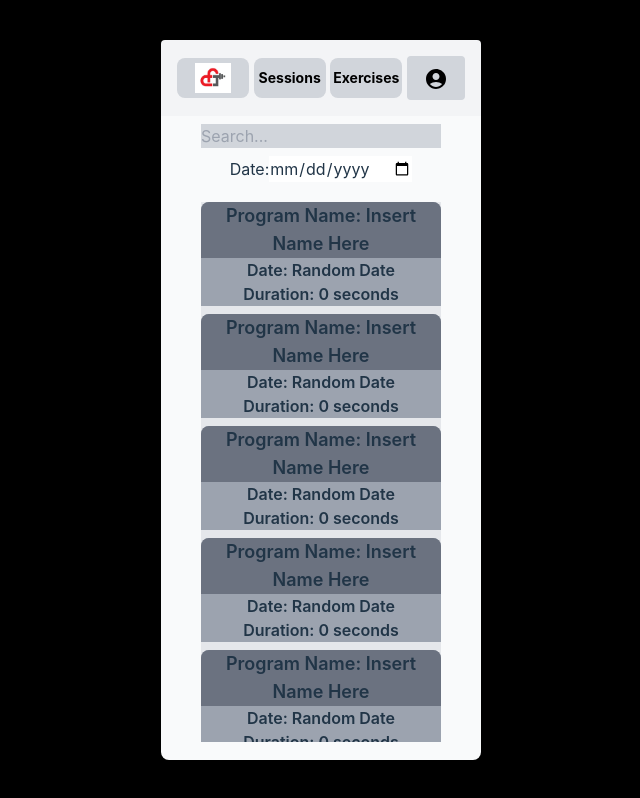
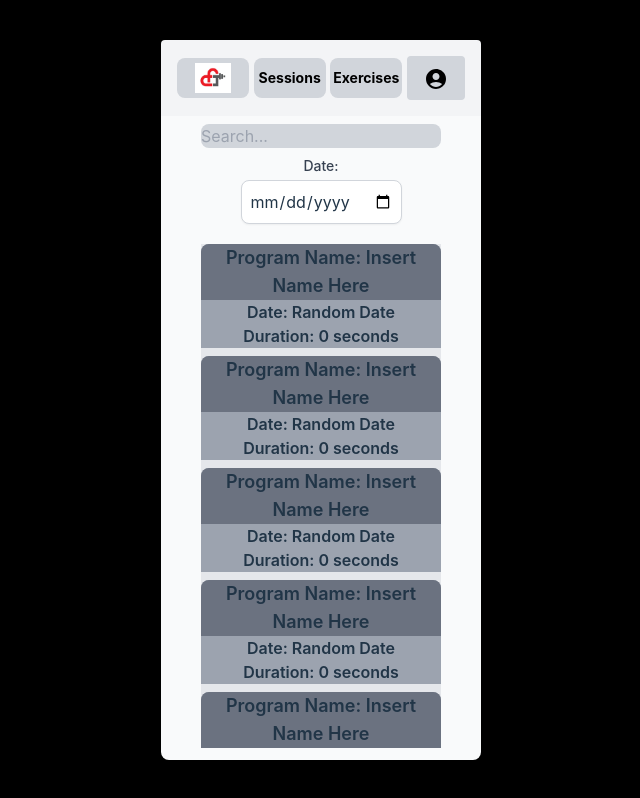
Before and after one commit to JoshuaW13/ConceptFitness, a React (Vite) app in the folder conceptFitness/: page /sessionLogs in a window 1280 px wide. Shown: the whole page, without its empty margins (319-959 px from the left). Built offline with nearby package versions, Linux system fonts and the light colour scheme.

Commit message:
Added searchbar and DateInput components

```diff
--- /dev/null
+++ b/conceptFitness/src/components/DateInput.jsx
@@ -0,0 +1,22 @@
+import React from 'react';
+import '../App.css';
+
+function DateInput() {
+  return (
+    <form className="space-y-4">
+      <div>
+        <label htmlFor="date" className="block text-sm font-medium text-gray-700">
+          Date:
+        </label>
+        <input
+          type="date"
+          id="date"
+          name="date"
+          className="mt-1 p-2 block w-full border border-gray-300 rounded-lg shadow-sm focus:ring-indigo-500 focus:border-indigo-500"
+        />
+      </div>
+    </form>
+  );
+}
+
+export default DateInput;
--- /dev/null
+++ b/conceptFitness/src/components/SearchBar.jsx
@@ -0,0 +1,11 @@
+import React from 'react';
+import '../App.css';
+
+function SearchBar() {
+
+  return (
+    <input type="text" placeholder='Search...' className='text-black bg-gray-300 rounded-lg w-[75%]' />
+  );
+}
+
+export default SearchBar;
--- a/conceptFitness/src/pages/SessionLogs.jsx
+++ b/conceptFitness/src/pages/SessionLogs.jsx
@@ -3,9 +3,9 @@ import '../App.css';
 import ExerciseLog from '../components/ExerciseLog';
 import SessionLog from '../components/SessionLog';
 import DropDown from '../components/DropDown';
-import SessionLogButton from "../components/SessionLogButton";
-import ExerciseLogButton from "../components/ExerciseLogButton";
 import LogNavbar from '../components/LogNavBar';
+import SearchBar from '../components/SearchBar';
+import DateInput from '../components/DateInput';
 
 function SessionLogs() {
     const sessionLogs = [];
@@ -28,13 +28,8 @@ function SessionLogs() {
     return (
         <div className='w-full h-full flex flex-col items-center gap-2'>
             <LogNavbar></LogNavbar>
-            <div className='bg-black w-[75%] rounded-lg'>
-                <input type="text" placeholder='Search...' className='text-black bg-gray-300 w-full' />
-            </div>
-            <form>
-                <label htmlFor="date">Date:</label>
-                <input type="date" id="date" name="date" />
-            </form>
+            <SearchBar></SearchBar>
+            <DateInput></DateInput>
             <div className='h-[75%] w-[75%] bg-gray-200 flex flex-col gap-2 overflow-y-auto m-3 scrollbar-hidden'>
                 {sessionLogs}
             </div>
```
